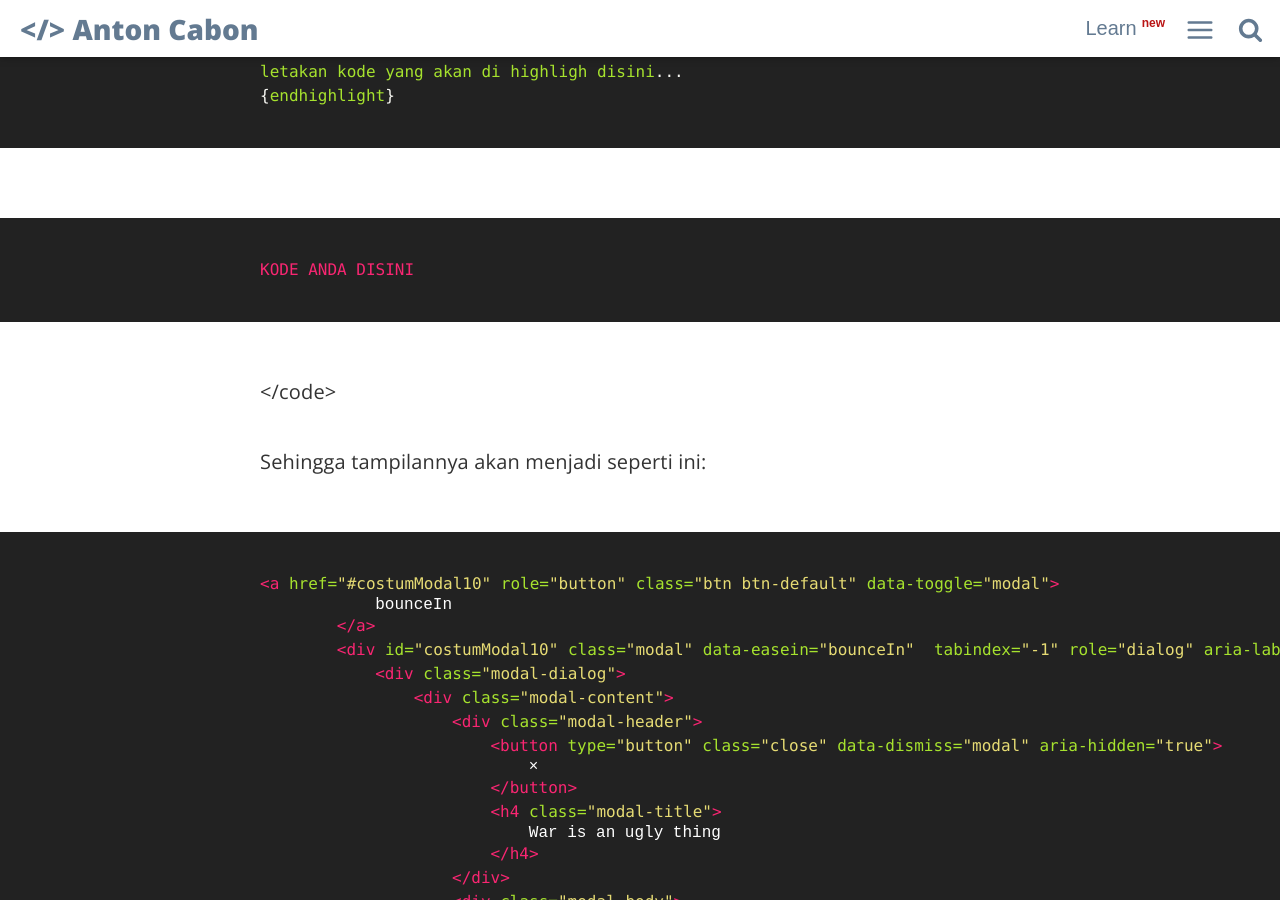
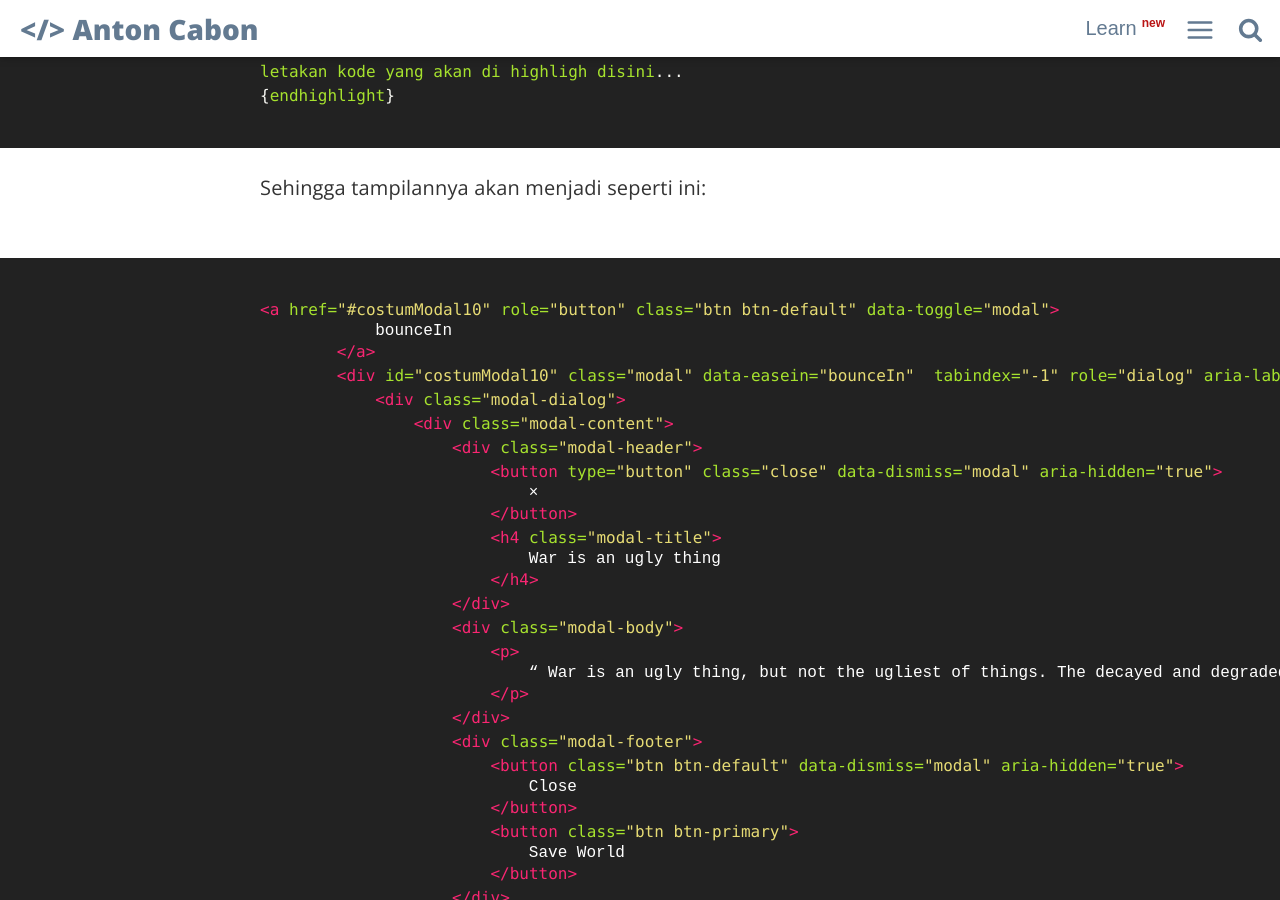
Before and after one commit to antoncabon/antoncabon.github.io, a Jekyll site: the page built from _posts/2016-06-07-cara-menampilkan-syntax-highlighting.markdown, in a window 1280 px wide and 900 px high, scrolled down 1055 px. Built offline with Jekyll 4.4.1, drawn with Linux system fonts in a browser that asks for light colours; comment, search, counter and statistics services are not loaded.

Commit message:
Update 2016-06-07-cara-menampilkan-syntax-highlighting.markdown

````diff
--- a/_posts/2016-06-07-cara-menampilkan-syntax-highlighting.markdown
+++ b/_posts/2016-06-07-cara-menampilkan-syntax-highlighting.markdown
@@ -23,8 +23,6 @@ Sebagai contoh pada template yang saya gunakan sekarang ini, saya hanya perlu me
 letakan kode yang akan di highligh disini...
 {endhighlight}
 ```
-<code class="filter">{% highlight css%}KODE ANDA DISINI{% endhighlight %}</code>
-
 Sehingga tampilannya akan menjadi seperti ini:
 
 {% highlight html %}
````
